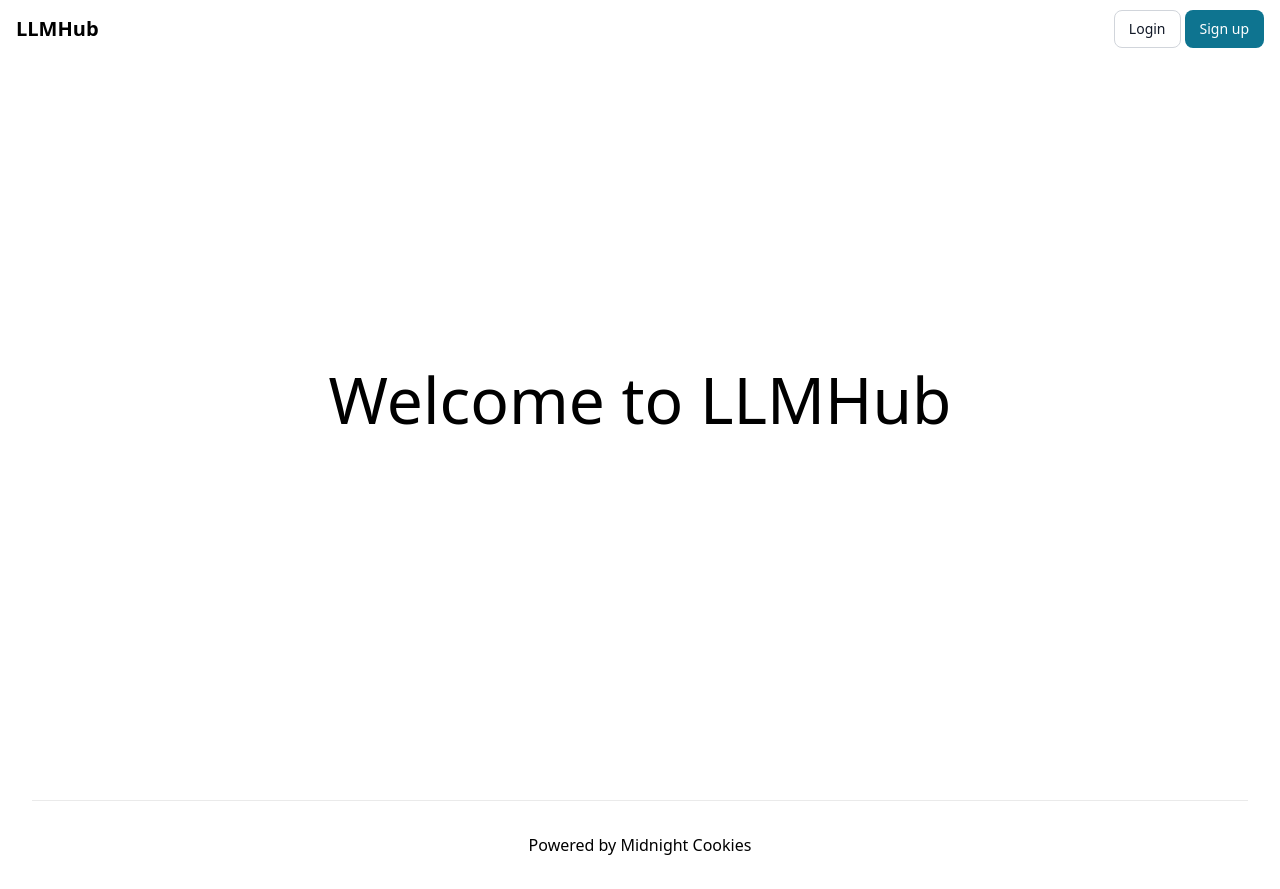
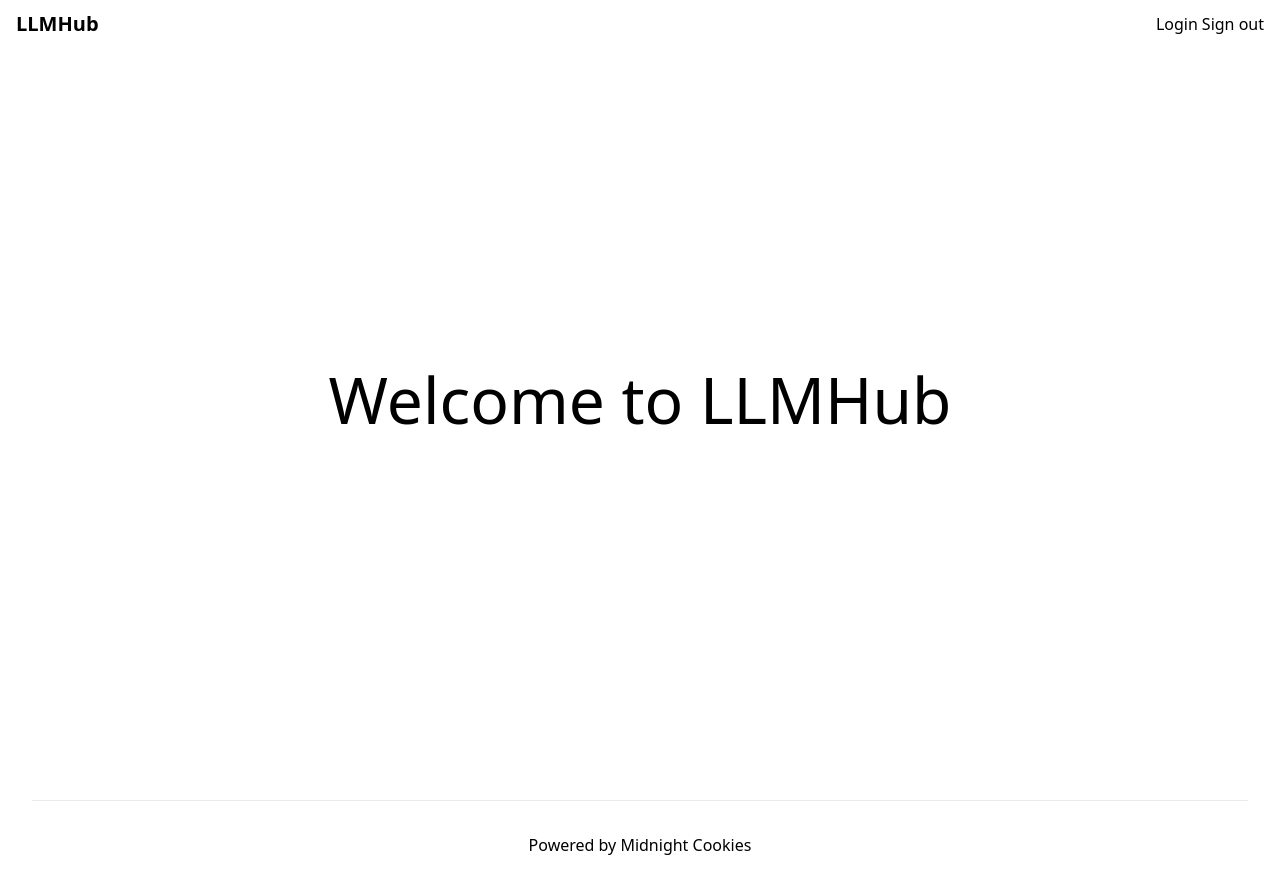
Before and after one commit to metavoiceio/llmhub, a Next.js app in the folder client/hub/: page / in a window 1280 px wide. Built offline with nearby package versions, Linux system fonts and the light colour scheme; no server answers.

Commit message:
feat: authentication via auth0

```diff
--- a/client/hub/common/supabase.js
+++ b/client/hub/common/supabase.js
@@ -2,7 +2,7 @@
 import { createClient } from '@supabase/supabase-js'
 
 const supabaseUrl = 'https://ynmrxmxganprxliyqppn.supabase.co'
-const supabaseKey = 'eyJhbGciOiJIUzI1NiIsInR5cCI6IkpXVCJ9.eyJpc3MiOiJzdXBhYmFzZSIsInJlZiI6InlubXJ4bXhnYW5wcnhsaXlxcHBuIiwicm9sZSI6ImFub24iLCJpYXQiOjE2Njk1NDU3MjAsImV4cCI6MTk4NTEyMTcyMH0.5oaHv2n7NJ2b5OjlDwjdpzilcjujnd2zj1JUkA_zOhU';
+const supabaseKey = process.env.NEXT_PUBLIC_SUPABASE_KEY;
 export const supabase = createClient(supabaseUrl, supabaseKey);
 
 export async function getFunctions(workspaceId) {
--- a/client/hub/components/unAuthNavBar.js
+++ b/client/hub/components/unAuthNavBar.js
@@ -1,4 +1,6 @@
+import Link from "next/link"
 import { Navbar, Button } from "flowbite-react"
+import { signIn, signOut } from "next-auth/react";
 
 export default function UnAuthNavBar() {
   return (
@@ -13,8 +15,24 @@ export default function UnAuthNavBar() {
         </span>
       </Navbar.Brand>
       <div className="flex md:order-2 space-x-1">
-        <Button size="sm" color="light">Login</Button>
-        <Button size="sm">Sign up</Button>
+        <Link
+          href='/api/auth/signin'
+          onClick={e => {
+            e.preventDefault();
+            signIn();
+          }}
+        >
+          Login
+        </Link>
+        <Link
+          href='/api/auth/signout'
+          onClick={e => {
+            e.preventDefault();
+            signOut();
+          }}
+        >
+          Sign out
+        </Link>
       </div>
     </Navbar>
   )
--- a/client/hub/pages/api/auth/[...nextauth].js
+++ b/client/hub/pages/api/auth/[...nextauth].js
@@ -1,26 +1,19 @@
 import NextAuth from 'next-auth';
-import GithubProvider from 'next-auth/providers/github';
+import Auth0Provider from "next-auth/providers/auth0";
 
 export const authOptions = {
   callbacks: {
-        async jwt({ token, account, profile }) {
-            // Persist the OAuth access_token and or the user id to the token right after signin
-            if (account) {
-                token.accessToken = account.access_token
-                token.id = profile.id
-            }
-            return token
-        },
     async session({ session, token, user }) {
-            // Send properties to the client, like an access_token from a provider.
-            session.accessToken = token.accessToken
-            return session
+      session.user.id = parseInt(token.sub.split('|')[1]);
+      console.log(session);
+      return session;
     }
   },
   providers: [
-        GithubProvider({
-            clientId: process.env.GITHUB_CLIENT_ID,
-            clientSecret: process.env.GITHUB_CLIENT_SECRET
+    Auth0Provider({
+      clientId: process.env.NEXT_AUTH0_CLIENT_ID,
+      clientSecret: process.env.NEXT_AUTH0_CLIENT_SECRET,
+      issuer: process.env.NEXT_AUTH0_ISSUER
     })
   ]
 }
```
Also changed, not shown: client/hub/pages/index.js (+0 -13 lines), 1 other file (tests, documents, lock files or other folders). Lines whose indentation alone changed are shown as unchanged.
